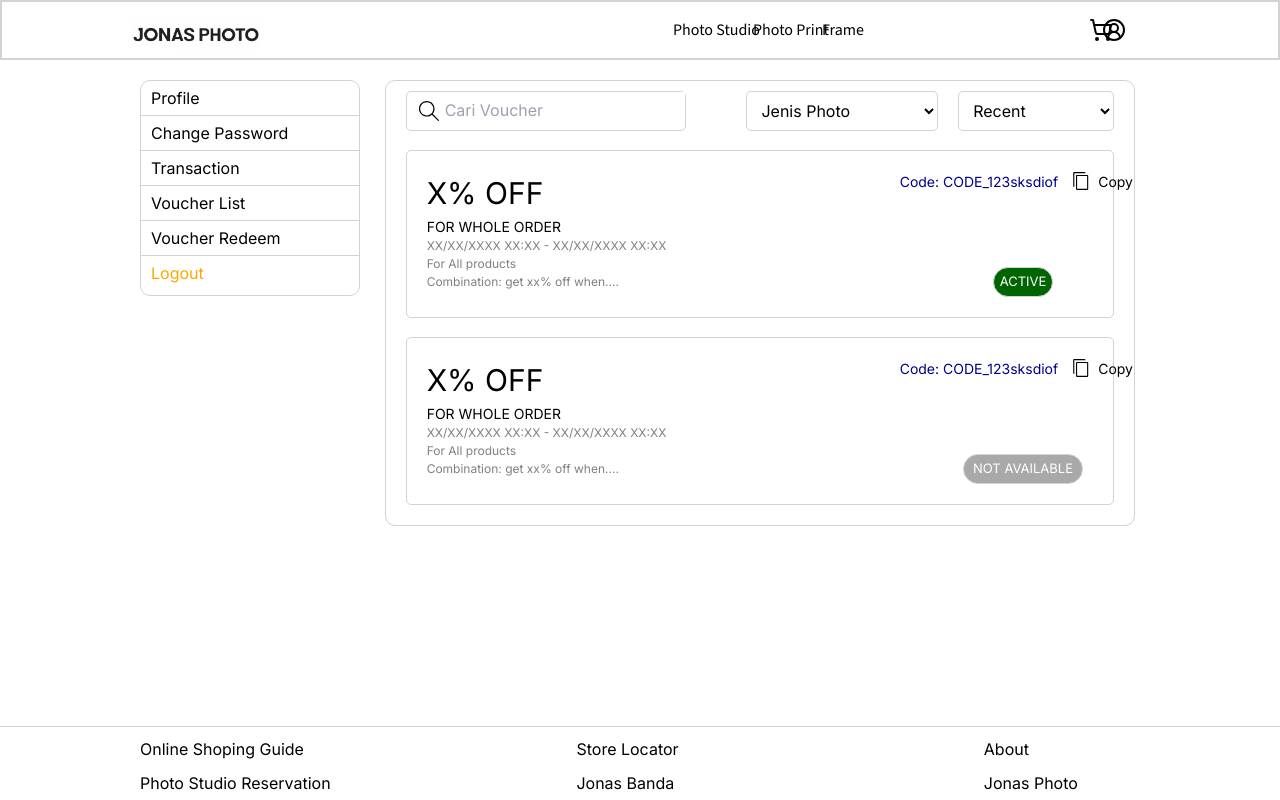
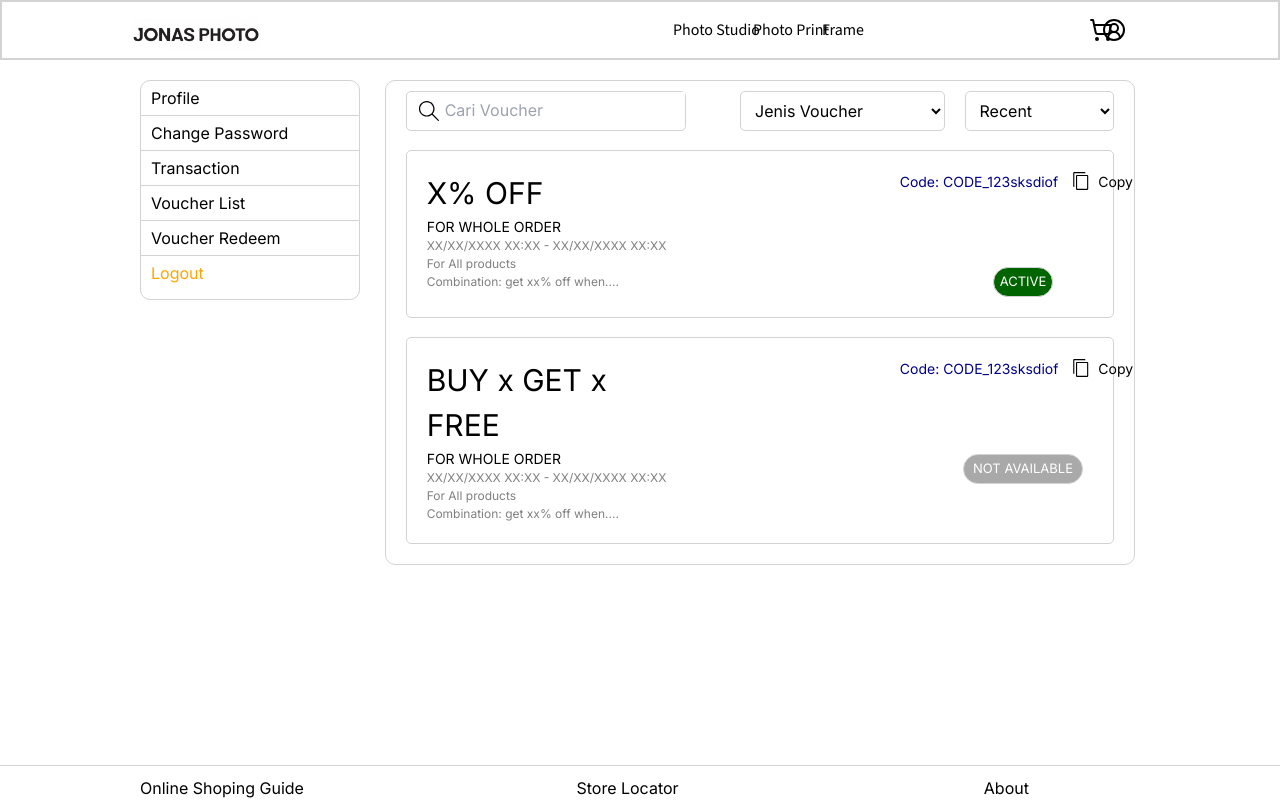
Before and after one commit to adriswara/next, a Next.js app: page /profile/voucherRedeem in a window 1280 px wide. Shown: the top 800 px of the page. Built offline with nearby package versions, Linux system fonts and the light colour scheme.

Commit message:
changed margin

```diff
--- a/src/app/profile/layout.tsx
+++ b/src/app/profile/layout.tsx
@@ -18,7 +18,8 @@ export default function profile({
     borderRadius: 10,
     marginLeft: 140,
     marginRight: 850,
-    marginBottom:230
+    marginBottom:230,
+    height:220
   }
   const navCardField = {
     borderTop: "1px solid lightGrey",
--- a/src/app/profile/voucherRedeem/page.tsx
+++ b/src/app/profile/voucherRedeem/page.tsx
@@ -95,9 +95,14 @@ export default function Home() {
         height: 30,
     }
 
-    const hugetextVoucher = {
+    const hugetextVoucher1 = {
         fontSize: 30
     }
+    const hugetextVoucher2 = {
+        fontSize: 30,
+        width:240
+    }
+
     const bigTextVoucher = {
         fontSize: 14
     }
@@ -132,7 +137,7 @@ export default function Home() {
                     <input type="text" name="" placeholder="Cari Voucher" style={searchBarInput} />
                 </label>
                 <select name="" id="" style={dropdown}>
-                    <option value="" disabled selected>Jenis Photo</option>
+                    <option value="" disabled selected>Jenis Voucher</option>
                     <option value=""></option>
                     <option value=""></option>
                 </select>
@@ -145,7 +150,7 @@ export default function Home() {
             <div style={voucherList}>
                 <div style={voucherObject}>
                     <div style={voucherLeftComponent}>
-                        <div style={hugetextVoucher}>X% OFF</div>
+                        <div style={hugetextVoucher1}>X% OFF</div>
                         <div style={bigTextVoucher}>FOR WHOLE ORDER</div>
                         <div style={descTextVoucher}>XX/XX/XXXX XX:XX - XX/XX/XXXX XX:XX</div>
                         <div style={descTextVoucher}>For All products</div>
@@ -168,7 +173,7 @@ export default function Home() {
                 </div>
                 <div style={voucherObject}>
                     <div style={voucherLeftComponent}>
-                        <div style={hugetextVoucher}>X% OFF</div>
+                        <div style={hugetextVoucher2}>BUY x GET x FREE</div>
                         <div style={bigTextVoucher}>FOR WHOLE ORDER</div>
                         <div style={descTextVoucher}>XX/XX/XXXX XX:XX - XX/XX/XXXX XX:XX</div>
                         <div style={descTextVoucher}>For All products</div>
```
